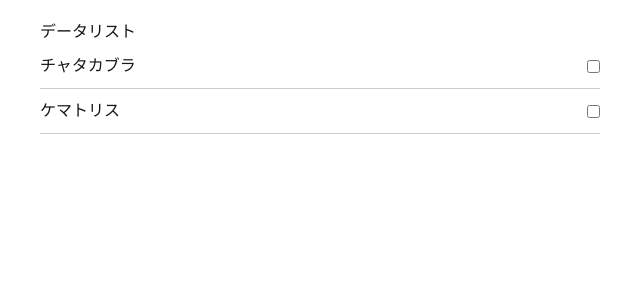
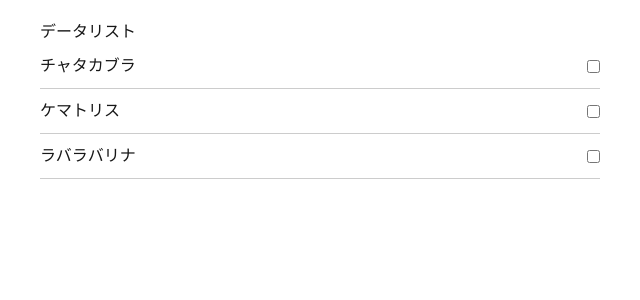
Before and after one commit to nigaor/monster_hanter_rec, a Next.js app in the folder monhan_record/: page / in a window 1280 px wide. Shown: the top 300 px of the page, without its empty margins (320-960 px from the left). Built offline with nearby package versions, Linux system fonts and the light colour scheme.

Commit message:
4/18 commit

```diff
--- a/monhan_record/src/app/page.tsx
+++ b/monhan_record/src/app/page.tsx
@@ -15,7 +15,7 @@ export default function Home() {
   const anMonster: Monster[] = [
     {id: 1,name: "チャタカブラ",img: ""},
     {id: 2,name: "ケマトリス",img: ""},
-    // {id: 3,name: "ラバラバリナ",img: ""},
+    {id: 3,name: "ラバラバリナ",img: ""},
     // {id: 4,name: "ババコンガ",img: ""},
     // {id: 5,name: "バーラハーラ",img: ""},
     // {id: 6,name: "ドシャグマ",img: ""},
```
